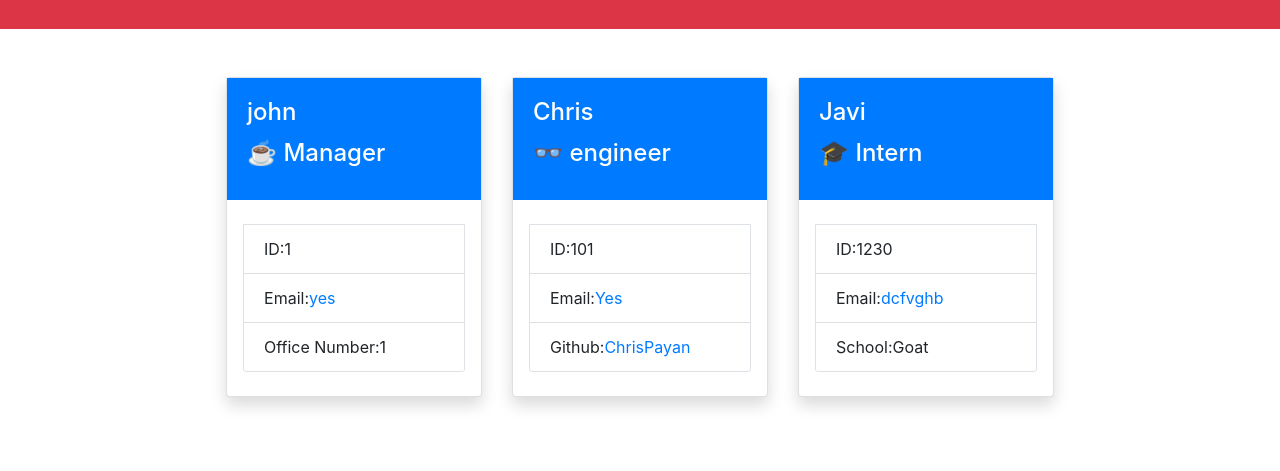
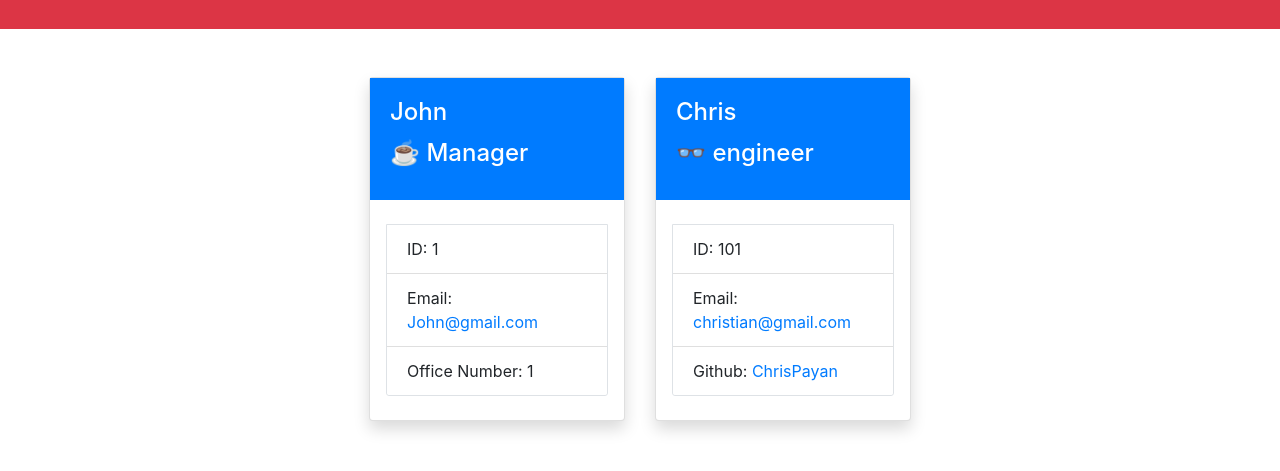
Before and after one commit to ChrisPayan/Team_Profile_Generator, a website: page team.html in a window 1280 px wide. Shown: the part 75-546 px from the top of the page. Drawn offline with nearby package versions, Linux system fonts and the light colour scheme.

Commit message:
100% acceptance criteria

```diff
--- a/team.html
+++ b/team.html
@@ -25,13 +25,13 @@
             <div class="col mb-4">
             <div class="card bg-light shadow bg-white rounded">
                 <div class="card-body bg-primary text-white">
-                    <h4 class="card-title">john</h4>
+                    <h4 class="card-title">John</h4>
                     <h4 class="card-title">☕ Manager</h4>
                 </div>
                 <ul class="list-group list-group-flush mx-3 my-4 border">
-                    <li class="list-group-item">ID:1</li>
-                    <li class="list-group-item">Email:<a href="mailto:yes">yes</a></li>
-                    <li class="list-group-item">Office Number:1</li>
+                    <li class="list-group-item">ID: 1</li>
+                    <li class="list-group-item">Email: <a href="mailto:John@gmail.com">John@gmail.com</a></li>
+                    <li class="list-group-item">Office Number: 1</li>
                 </ul>
             </div>
         </div>
@@ -39,27 +39,13 @@
             <div class="col mb-4">
             <div class="card bg-light shadow bg-white rounded">
                 <div class="card-body bg-primary text-white">
-                    <h4 class="card-title">Chris</h4>
+                    <h4 class="card-title">Chris </h4>
                     <h4 class="card-title">👓 engineer</h4>
                 </div>
                 <ul class="list-group list-group-flush mx-3 my-4 border">
-                    <li class="list-group-item">ID:101</li>
-                    <li class="list-group-item">Email:<a href="mailto:Yes">Yes</a></li>
-                    <li class="list-group-item">Github:<a href="https://github.com/ChrisPayan">ChrisPayan</a></li>
-                </ul>
-            </div>
-        </div>
-
-            <div class="col mb-4">
-            <div class="card bg-light shadow bg-white rounded">
-                <div class="card-body bg-primary text-white">
-                    <h4 class="card-title">Javi</h4>
-                    <h4 class="card-title">🎓 Intern</h4>
-                </div>
-                <ul class="list-group list-group-flush mx-3 my-4 border">
-                    <li class="list-group-item">ID:1230</li>
-                    <li class="list-group-item">Email:<a href="mailto:dcfvghb">dcfvghb</a></li>
-                    <li class="list-group-item">School:Goat</li>
+                    <li class="list-group-item">ID: 101</li>
+                    <li class="list-group-item">Email: <a href="mailto:christian@gmail.com">christian@gmail.com</a></li>
+                    <li class="list-group-item">Github: <a href="https://github.com/ChrisPayan">ChrisPayan</a></li>
                 </ul>
             </div>
         </div>
```
Also changed, not shown: README.md.
